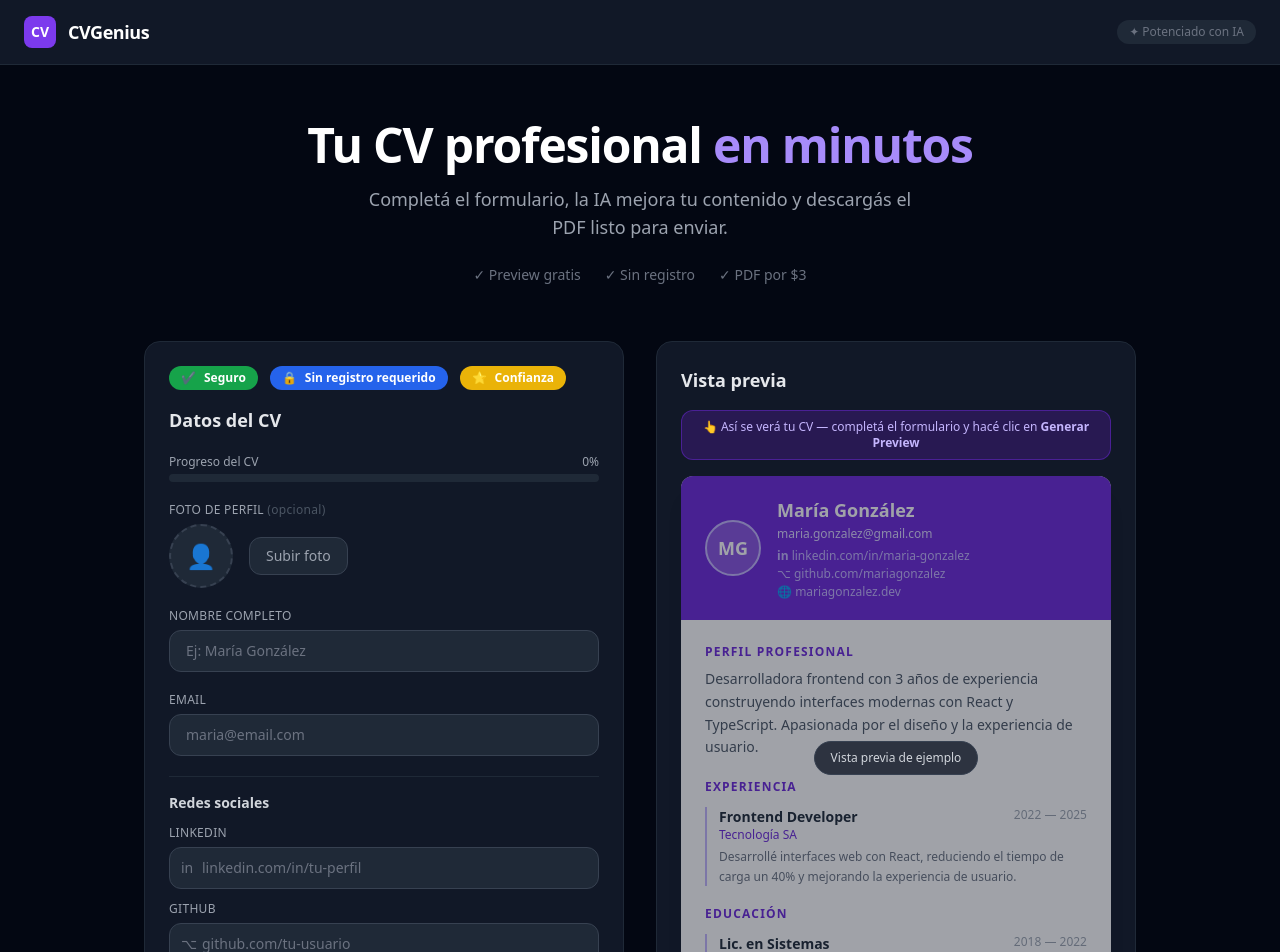
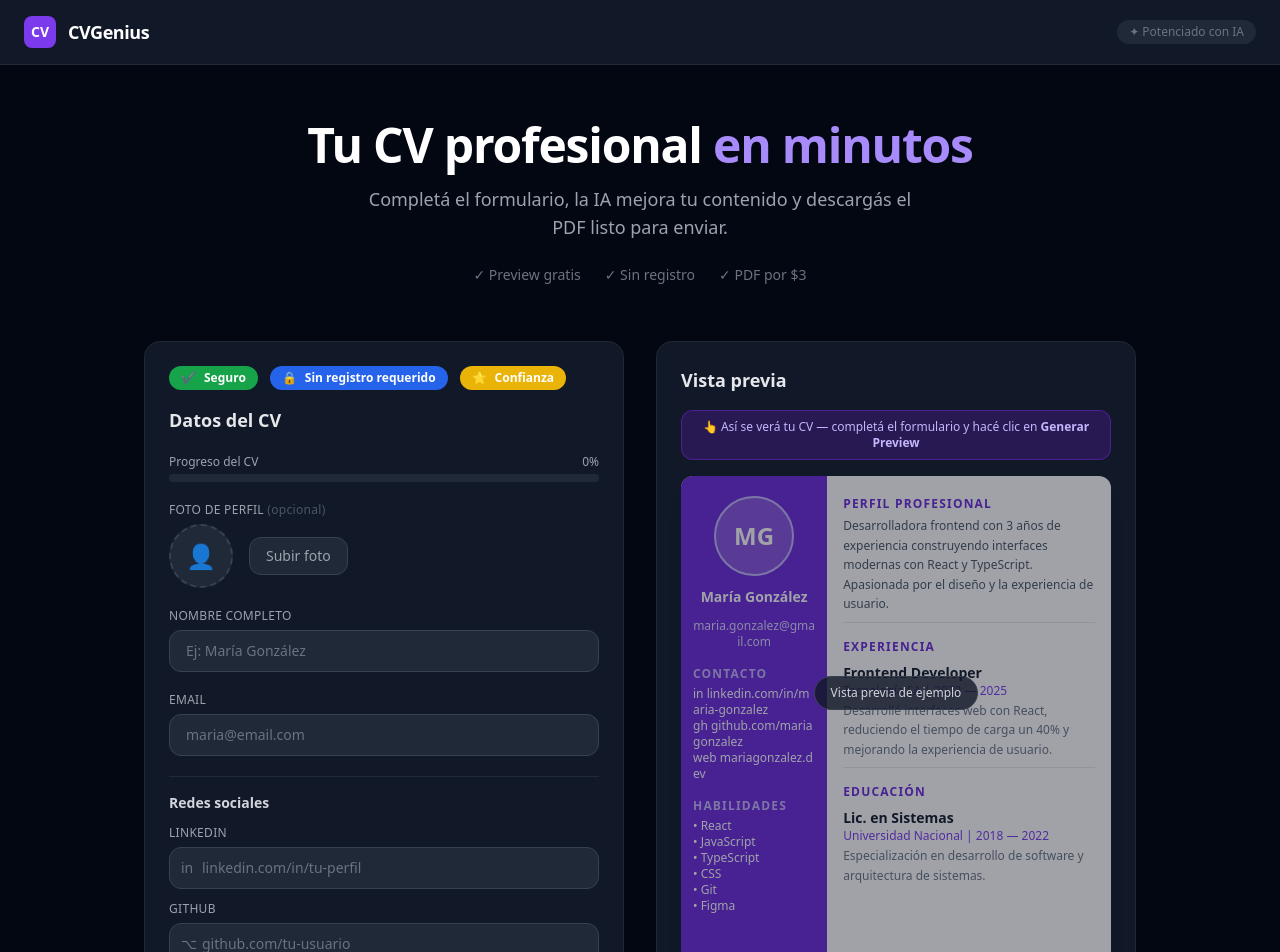
Before and after one commit to Nelson-Sosa/cv-generator, a React (Create React App) app in the folder client/: page / in a window 1280 px wide. Shown: the top 952 px of the page. Built offline with nearby package versions, Linux system fonts and the light colour scheme.

Commit message:
"fix: align plantilla1 preview sidebar proportions to match PDF output"

```diff
--- a/client/src/App.jsx
+++ b/client/src/App.jsx
@@ -7,6 +7,7 @@ export default function App() {
   const [cvData, setCvData] = useState(null);
   const [template, setTemplate] = useState("plantilla1");
   const [openFAQ, setOpenFAQ] = useState(null);
+
 
   const handleDownloadPDF = async () => {
     try {
--- a/client/src/components/PreviewCV.jsx
+++ b/client/src/components/PreviewCV.jsx
@@ -29,30 +29,98 @@ const mockData = {
   skills: "React, JavaScript, TypeScript, CSS, Git, Figma"
 };
 
-const templateStyles = {
-  plantilla1: {
-    header: "bg-violet-700",
-    headerText: "text-white",
-    headerSubtext: "text-violet-200",
-    accent: "text-violet-700",
-    border: "border-violet-300",
-    tag: "bg-violet-100 text-violet-700",
-    link: "text-violet-300",
-    photoBorder: "border-violet-300"
-  },
-  plantilla3: {
-    header: "bg-green-800",
-    headerText: "text-white",
-    headerSubtext: "text-green-200",
-    accent: "text-green-700",
-    border: "border-green-300",
-    tag: "bg-green-100 text-green-700",
-    link: "text-green-200",
-    photoBorder: "border-green-300"
-  }
-};
+// ── Plantilla 1: Moderna Azul — fiel al PDF ────────────────
+function PreviewPlantilla1({ data }) {
+  const initials = data.name?.split(" ").map(n => n[0]).slice(0, 2).join("").toUpperCase();
 
-// ── Plantilla 2: Ejecutiva Oscura ──────────────────────────
+  return (
+    <div className="bg-white text-gray-900 rounded-xl overflow-hidden shadow-xl flex" style={{ minHeight: "500px" }}>
+
+      {/* Sidebar violeta */}
+      <div className="bg-violet-700 flex flex-col items-center px-3 py-5 gap-3" style={{ width: "34%" }}>
+
+        {/* Foto o iniciales */}
+        {data.photo ? (
+          <img src={data.photo} alt="Foto"
+            className="w-20 h-20 rounded-full object-cover border-2 border-violet-300 flex-shrink-0" />
+        ) : (
+          <div className="w-20 h-20 rounded-full border-2 border-violet-300 flex-shrink-0 flex items-center justify-center bg-white/20">
+            <span className="text-2xl font-bold text-white">{initials}</span>
+          </div>
+        )}
+
+        <h2 className="text-sm font-bold text-white text-center leading-tight">{data.name}</h2>
+        <p className="text-xs text-violet-200 text-center break-all">{data.email}</p>
+
+        {/* Contacto */}
+        {(data.linkedin || data.github || data.portfolio) && (
+          <div className="w-full mt-1">
+            <p className="text-xs font-bold text-violet-300 uppercase tracking-widest mb-1">Contacto</p>
+            {data.linkedin && <p className="text-xs text-white break-all">in {data.linkedin}</p>}
+            {data.github && <p className="text-xs text-white break-all">gh {data.github}</p>}
+            {data.portfolio && <p className="text-xs text-white break-all">web {data.portfolio}</p>}
+          </div>
+        )}
+
+        {/* Habilidades */}
+        {data.skills && (
+          <div className="w-full mt-1">
+            <p className="text-xs font-bold text-violet-300 uppercase tracking-widest mb-1">Habilidades</p>
+            {data.skills.split(",").map((s, i) => (
+              <p key={i} className="text-xs text-white">• {s.trim()}</p>
+            ))}
+          </div>
+        )}
+      </div>
+
+      {/* Contenido principal */}
+      <div className="flex-1 px-4 py-5 flex flex-col gap-4">
+
+        {data.summary && (
+          <div>
+            <p className="text-xs font-bold text-violet-700 uppercase tracking-widest mb-1">Perfil Profesional</p>
+            <p className="text-xs text-gray-600 leading-relaxed">{data.summary}</p>
+            <div className="mt-2 border-t border-gray-200" />
+          </div>
+        )}
+
+        {data.experience?.length > 0 && (
+          <div>
+            <p className="text-xs font-bold text-violet-700 uppercase tracking-widest mb-2">Experiencia</p>
+            <div className="flex flex-col gap-2">
+              {data.experience.map((exp, i) => (
+                <div key={i}>
+                  <p className="text-sm font-bold text-gray-900">{exp.position}</p>
+                  <p className="text-xs text-violet-600">{exp.company} | {exp.startDate} — {exp.endDate}</p>
+                  {exp.description && <p className="text-xs text-gray-500 mt-0.5 leading-relaxed">{exp.description}</p>}
+                </div>
+              ))}
+            </div>
+            <div className="mt-2 border-t border-gray-200" />
+          </div>
+        )}
+
+        {data.education?.length > 0 && (
+          <div>
+            <p className="text-xs font-bold text-violet-700 uppercase tracking-widest mb-2">Educación</p>
+            <div className="flex flex-col gap-2">
+              {data.education.map((edu, i) => (
+                <div key={i}>
+                  <p className="text-sm font-bold text-gray-900">{edu.degree}</p>
+                  <p className="text-xs text-violet-600">{edu.school} | {edu.startDate} — {edu.endDate}</p>
+                  {edu.description && <p className="text-xs text-gray-500 mt-0.5 leading-relaxed">{edu.description}</p>}
+                </div>
+              ))}
+            </div>
+          </div>
+        )}
+
+      </div>
+    </div>
+  );
+}
+
+// ── Plantilla 2: Ejecutiva Oscura — fiel al PDF ────────────
 function PreviewPlantilla2({ data }) {
   const initials = data.name?.split(" ").map(n => n[0]).slice(0, 2).join("").toUpperCase();
 
@@ -86,7 +154,6 @@ function PreviewPlantilla2({ data }) {
 
       <div className="p-6 flex flex-col gap-5">
 
-        {/* Resumen */}
         {data.summary && (
           <div>
             <div className="flex items-center gap-2 mb-2">
@@ -97,7 +164,6 @@ function PreviewPlantilla2({ data }) {
           </div>
         )}
 
-        {/* Experiencia */}
         {data.experience?.length > 0 && (
           <div>
             <div className="flex items-center gap-2 mb-3">
@@ -112,20 +178,15 @@ function PreviewPlantilla2({ data }) {
                       <p className="text-sm font-semibold text-gray-800">{exp.position}</p>
                       <p className="text-xs text-blue-600 font-medium">{exp.company}</p>
                     </div>
-                    <span className="text-xs text-gray-400 whitespace-nowrap ml-2">
-                      {exp.startDate} — {exp.endDate}
-                    </span>
+                    <span className="text-xs text-gray-400 whitespace-nowrap ml-2">{exp.startDate} — {exp.endDate}</span>
                   </div>
-                  {exp.description && (
-                    <p className="text-xs text-gray-500 mt-1 leading-relaxed">{exp.description}</p>
-                  )}
+                  {exp.description && <p className="text-xs text-gray-500 mt-1 leading-relaxed">{exp.description}</p>}
                 </div>
               ))}
             </div>
           </div>
         )}
 
-        {/* Educación */}
         {data.education?.length > 0 && (
           <div>
             <div className="flex items-center gap-2 mb-3">
@@ -140,20 +201,15 @@ function PreviewPlantilla2({ data }) {
                       <p className="text-sm font-semibold text-gray-800">{edu.degree}</p>
                       <p className="text-xs text-blue-600 font-medium">{edu.school}</p>
                     </div>
-                    <span className="text-xs text-gray-400 whitespace-nowrap ml-2">
-                      {edu.startDate} — {edu.endDate}
-                    </span>
+                    <span className="text-xs text-gray-400 whitespace-nowrap ml-2">{edu.startDate} — {edu.endDate}</span>
                   </div>
-                  {edu.description && (
-                    <p className="text-xs text-gray-500 mt-1 leading-relaxed">{edu.description}</p>
-                  )}
+                  {edu.description && <p className="text-xs text-gray-500 mt-1 leading-relaxed">{edu.description}</p>}
                 </div>
               ))}
             </div>
           </div>
         )}
 
-        {/* Habilidades */}
         {data.skills && (
           <div>
             <div className="flex items-center gap-2 mb-2">
@@ -162,9 +218,7 @@ function PreviewPlantilla2({ data }) {
             </div>
             <div className="flex flex-wrap gap-2">
               {data.skills.split(",").map((skill, i) => (
-                <span key={i} className="text-xs px-2.5 py-1 rounded font-medium bg-blue-600 text-white">
-                  {skill.trim()}
-                </span>
+                <span key={i} className="text-xs px-2.5 py-1 rounded font-medium bg-blue-600 text-white">{skill.trim()}</span>
               ))}
             </div>
           </div>
@@ -175,134 +229,110 @@ function PreviewPlantilla2({ data }) {
   );
 }
 
-export default function PreviewCV({ cvData, template = "plantilla1" }) {
-  const data = cvData || mockData;
-  const isDemo = !cvData;
-
+// ── Plantilla 3: Ejecutiva Verde — fiel al PDF ─────────────
+function PreviewPlantilla3({ data }) {
   const initials = data.name?.split(" ").map(n => n[0]).slice(0, 2).join("").toUpperCase();
 
-  // ── Plantilla 2 tiene su propio render ──
-  if (template === "plantilla2") {
-    return (
-      <div className="relative">
-        {isDemo && (
-          <div className="mb-4 px-3 py-2 bg-violet-900/40 border border-violet-700/50 rounded-xl text-xs text-violet-300 text-center">
-            👆 Así se verá tu CV — completá el formulario y hacé clic en <strong>Generar Preview</strong>
+  return (
+    <div className="bg-white text-gray-900 rounded-xl overflow-hidden shadow-xl">
+
+      {/* Header verde */}
+      <div className="bg-green-800 px-6 py-4">
+        <div className="flex items-center gap-4">
+          {data.photo ? (
+            <img src={data.photo} alt="Foto"
+              className="w-16 h-16 rounded-full object-cover border-2 border-green-300 flex-shrink-0" />
+          ) : (
+            <div className="w-16 h-16 rounded-full border-2 border-green-300 flex-shrink-0 flex items-center justify-center bg-white/20">
+              <span className="text-xl font-bold text-white">{initials}</span>
+            </div>
+          )}
+          <div className="flex-1 min-w-0">
+            <h2 className="text-xl font-bold text-white leading-tight truncate">{data.name}</h2>
+            <p className="text-xs text-white/80 mt-0.5 truncate">{data.email}</p>
+            {(data.linkedin || data.github || data.portfolio) && (
+              <p className="text-xs text-white/60 mt-1 truncate">
+                {[
+                  data.linkedin && `in: ${data.linkedin}`,
+                  data.github && `gh: ${data.github}`,
+                  data.portfolio && `web: ${data.portfolio}`
+                ].filter(Boolean).join("   ")}
+              </p>
+            )}
+          </div>
+        </div>
+      </div>
+
+      {/* Contenido */}
+      <div className="px-6 py-4 flex flex-col gap-4">
+
+        {data.summary && (
+          <div>
+            <p className="text-xs font-bold text-green-800 uppercase tracking-widest mb-1">Perfil</p>
+            <p className="text-xs text-gray-600 leading-relaxed">{data.summary}</p>
+            <div className="mt-3 border-t border-green-100" />
           </div>
         )}
-        <div className={isDemo ? "opacity-60" : ""}>
-          <PreviewPlantilla2 data={data} />
-        </div>
-        {isDemo && (
-          <div className="absolute inset-0 flex items-center justify-center pointer-events-none">
-            <span className="bg-gray-900/80 text-gray-300 text-xs px-4 py-2 rounded-full border border-gray-700">
-              Vista previa de ejemplo
-            </span>
+
+        {data.experience?.length > 0 && (
+          <div>
+            <p className="text-xs font-bold text-green-800 uppercase tracking-widest mb-2">Experiencia</p>
+            <div className="flex flex-col gap-3">
+              {data.experience.map((exp, i) => (
+                <div key={i}>
+                  <p className="text-sm font-bold text-gray-900">{exp.position}</p>
+                  <p className="text-xs text-green-600 font-medium">
+                    {exp.company} · {exp.startDate} — {exp.endDate}
+                  </p>
+                  {exp.description && <p className="text-xs text-gray-500 mt-1 leading-relaxed">{exp.description}</p>}
+                </div>
+              ))}
+            </div>
+            <div className="mt-3 border-t border-green-100" />
           </div>
         )}
+
+        {data.education?.length > 0 && (
+          <div>
+            <p className="text-xs font-bold text-green-800 uppercase tracking-widest mb-2">Educación</p>
+            <div className="flex flex-col gap-3">
+              {data.education.map((edu, i) => (
+                <div key={i}>
+                  <p className="text-sm font-bold text-gray-900">{edu.degree}</p>
+                  <p className="text-xs text-green-600 font-medium">
+                    {edu.school} · {edu.startDate} — {edu.endDate}
+                  </p>
+                  {edu.description && <p className="text-xs text-gray-500 mt-1 leading-relaxed">{edu.description}</p>}
+                </div>
+              ))}
+            </div>
+          </div>
+        )}
+
+        {data.skills && (
+          <div>
+            <p className="text-xs font-bold text-green-800 uppercase tracking-widest mb-1">Habilidades</p>
+            <p className="text-xs text-gray-600">
+              {data.skills.split(",").map(s => s.trim()).filter(Boolean).join(", ")}
+            </p>
+          </div>
+        )}
+
       </div>
-    );
-  }
+    </div>
+  );
+}
 
-  const styles = templateStyles[template] || templateStyles.plantilla1;
-
+// ── Helper demo wrapper ────────────────────────────────────
+function DemoWrapper({ isDemo, children }) {
   return (
     <div className="relative">
-
       {isDemo && (
         <div className="mb-4 px-3 py-2 bg-violet-900/40 border border-violet-700/50 rounded-xl text-xs text-violet-300 text-center">
           👆 Así se verá tu CV — completá el formulario y hacé clic en <strong>Generar Preview</strong>
         </div>
       )}
-
-      <div className={`bg-white text-gray-900 rounded-xl overflow-hidden shadow-xl ${isDemo ? "opacity-60" : ""}`}>
-
-        {/* Header plantilla 1 y 3 */}
-        <div className={`${styles.header} px-6 py-5`}>
-          <div className="flex items-center gap-4">
-            {data.photo ? (
-              <img src={data.photo} alt="Foto de perfil"
-                className={`w-14 h-14 rounded-full object-cover border-2 ${styles.photoBorder} flex-shrink-0`} />
-            ) : (
-              <div className={`w-14 h-14 rounded-full border-2 ${styles.photoBorder} flex-shrink-0 flex items-center justify-center bg-white/20`}>
-                <span className={`text-lg font-bold ${styles.headerText}`}>{initials}</span>
-              </div>
-            )}
-            <div className="flex-1 min-w-0">
-              <h2 className={`text-lg font-bold ${styles.headerText} truncate`}>{data.name}</h2>
-              <p className={`text-xs mt-0.5 ${styles.headerSubtext} truncate`}>{data.email}</p>
-              <div className="flex flex-col gap-0.5 mt-1.5">
-                {data.linkedin && <span className={`text-xs ${styles.link} truncate`}><span className="font-bold">in</span> {data.linkedin}</span>}
-                {data.github && <span className={`text-xs ${styles.link} truncate`}>⌥ {data.github}</span>}
-                {data.portfolio && <span className={`text-xs ${styles.link} truncate`}>🌐 {data.portfolio}</span>}
-              </div>
-            </div>
-          </div>
-        </div>
-
-        <div className="p-6 flex flex-col gap-5">
-
-          {data.summary && (
-            <div>
-              <h3 className={`text-xs font-bold uppercase tracking-widest mb-2 ${styles.accent}`}>Perfil Profesional</h3>
-              <p className="text-sm text-gray-600 leading-relaxed">{data.summary}</p>
-            </div>
-          )}
-
-          {data.experience?.length > 0 && (
-            <div>
-              <h3 className={`text-xs font-bold uppercase tracking-widest mb-3 ${styles.accent}`}>Experiencia</h3>
-              <div className="flex flex-col gap-3">
-                {data.experience.map((exp, i) => (
-                  <div key={i} className={`border-l-2 pl-3 ${styles.border}`}>
-                    <div className="flex justify-between items-start">
-                      <div>
-                        <p className="text-sm font-semibold text-gray-800">{exp.position}</p>
-                        <p className={`text-xs ${styles.accent}`}>{exp.company}</p>
-                      </div>
-                      <span className="text-xs text-gray-400 whitespace-nowrap ml-2">{exp.startDate} — {exp.endDate}</span>
-                    </div>
-                    {exp.description && <p className="text-xs text-gray-500 mt-1 leading-relaxed">{exp.description}</p>}
-                  </div>
-                ))}
-              </div>
-            </div>
-          )}
-
-          {data.education?.length > 0 && (
-            <div>
-              <h3 className={`text-xs font-bold uppercase tracking-widest mb-3 ${styles.accent}`}>Educación</h3>
-              <div className="flex flex-col gap-3">
-                {data.education.map((edu, i) => (
-                  <div key={i} className={`border-l-2 pl-3 ${styles.border}`}>
-                    <div className="flex justify-between items-start">
-                      <div>
-                        <p className="text-sm font-semibold text-gray-800">{edu.degree}</p>
-                        <p className={`text-xs ${styles.accent}`}>{edu.school}</p>
-                      </div>
-                      <span className="text-xs text-gray-400 whitespace-nowrap ml-2">{edu.startDate} — {edu.endDate}</span>
-                    </div>
-                    {edu.description && <p className="text-xs text-gray-500 mt-1 leading-relaxed">{edu.description}</p>}
-                  </div>
-                ))}
-              </div>
-            </div>
-          )}
-
-          {data.skills && (
-            <div>
-              <h3 className={`text-xs font-bold uppercase tracking-widest mb-2 ${styles.accent}`}>Habilidades</h3>
-              <div className="flex flex-wrap gap-2">
-                {data.skills.split(",").map((skill, i) => (
-                  <span key={i} className={`text-xs px-2.5 py-1 rounded-full font-medium ${styles.tag}`}>{skill.trim()}</span>
-                ))}
-              </div>
-            </div>
-          )}
-
-        </div>
-      </div>
-
+      <div className={isDemo ? "opacity-60" : ""}>{children}</div>
       {isDemo && (
         <div className="absolute inset-0 flex items-center justify-center pointer-events-none">
           <span className="bg-gray-900/80 text-gray-300 text-xs px-4 py-2 rounded-full border border-gray-700">
@@ -310,7 +340,25 @@ export default function PreviewCV({ cvData, template = "plantilla1" }) {
           </span>
         </div>
       )}
-
     </div>
   );
 }
+
+export default function PreviewCV({ cvData, template = "plantilla1" }) {
+  const data = cvData || mockData;
+  const isDemo = !cvData;
+
+  if (template === "plantilla1") {
+    return <DemoWrapper isDemo={isDemo}><PreviewPlantilla1 data={data} /></DemoWrapper>;
+  }
+
+  if (template === "plantilla2") {
+    return <DemoWrapper isDemo={isDemo}><PreviewPlantilla2 data={data} /></DemoWrapper>;
+  }
+
+  if (template === "plantilla3") {
+    return <DemoWrapper isDemo={isDemo}><PreviewPlantilla3 data={data} /></DemoWrapper>;
+  }
+
+  return null;
+}
```
Also changed, not shown: 1 other file (tests, documents, lock files or other folders).
